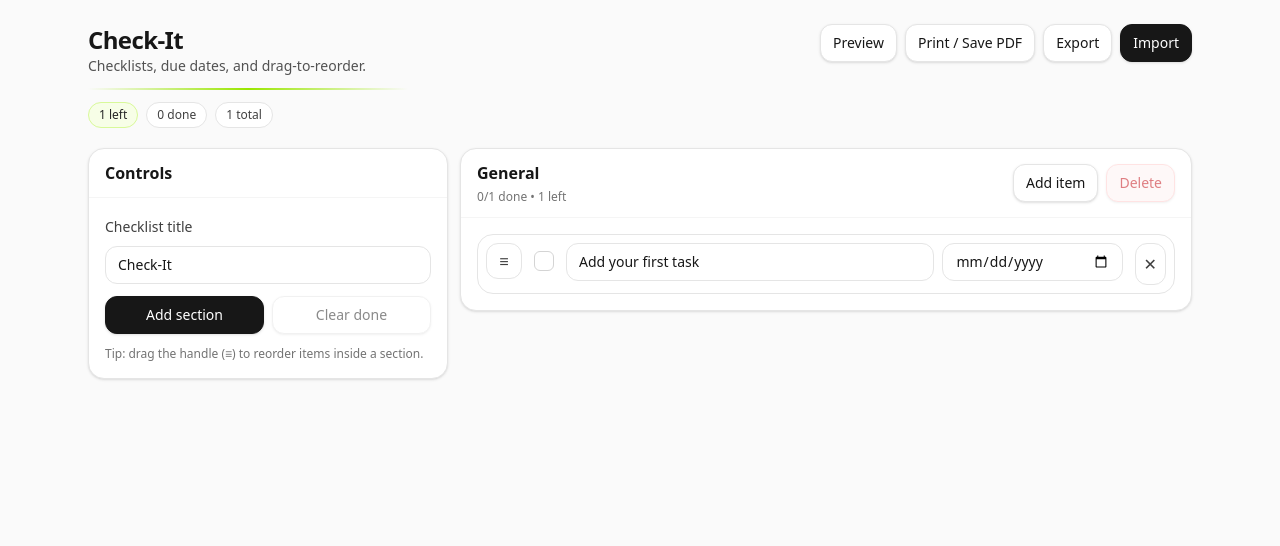
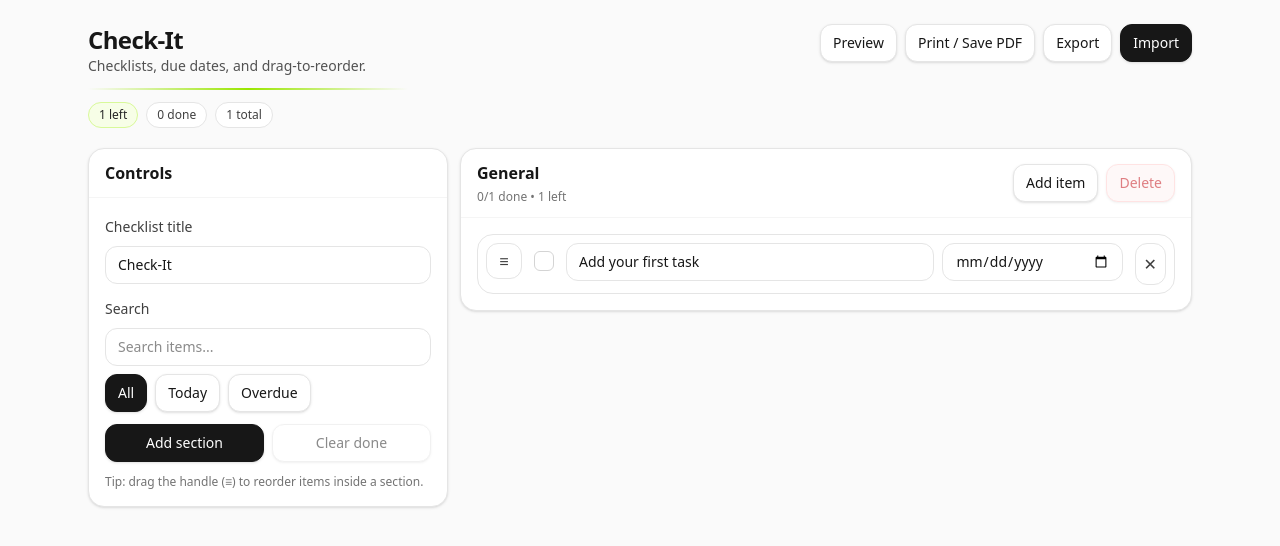
Before and after one commit to retronlinede-design/toolstack-check-it, a React (Vite) app: page / in a window 1280 px wide. Shown: the top 546 px of the page. Built offline with nearby package versions, Linux system fonts and the light colour scheme.

Commit message:
checkit: add search + due filters

```diff
--- a/src/App.jsx
+++ b/src/App.jsx
@@ -9,6 +9,10 @@ import React, { useEffect, useMemo, useRef, useState } from "react";
  * - Print Preview (prints only the preview sheet)
  * - Export/Import JSON
  * - Autosave to localStorage
+ *
+ * Added:
+ * - Search box (filters items across all sections)
+ * - Filter pills: All / Today / Overdue
  */
 
 const LS_KEY = "toolstack_checkit_v2";
@@ -43,23 +47,14 @@ const btnDanger =
   "print:hidden px-3 py-2 rounded-xl text-sm font-medium border border-red-200 bg-red-50 text-red-700 shadow-sm hover:bg-red-100 active:translate-y-[1px] transition disabled:opacity-50 disabled:cursor-not-allowed";
 const inputBase =
   "mt-2 w-full rounded-xl border border-neutral-200 bg-white px-3 py-2 text-sm focus:outline-none focus:ring-2 focus:ring-lime-400/25 focus:border-neutral-300";
-const card =
-  "rounded-2xl bg-white border border-neutral-200 shadow-sm";
-const cardHead =
-  "px-4 py-3 border-b border-neutral-100";
-const cardPad =
-  "p-4";
+const card = "rounded-2xl bg-white border border-neutral-200 shadow-sm";
+const cardHead = "px-4 py-3 border-b border-neutral-100";
+const cardPad = "p-4";
 
 function SmallButton({ children, onClick, tone = "default", disabled, title, className = "" }) {
   const cls = tone === "primary" ? btnPrimary : tone === "danger" ? btnDanger : btnSecondary;
   return (
-    <button
-      type="button"
-      onClick={onClick}
-      disabled={disabled}
-      title={title}
-      className={`${cls} ${className}`}
-    >
+    <button type="button" onClick={onClick} disabled={disabled} title={title} className={`${cls} ${className}`}>
       {children}
     </button>
   );
@@ -70,8 +65,8 @@ function Pill({ children, tone = "default" }) {
     tone === "accent"
       ? "border-lime-200 bg-lime-50 text-neutral-800"
       : tone === "warn"
-        ? "border-amber-200 bg-amber-50 text-neutral-800"
-        : "border-neutral-200 bg-white text-neutral-700";
+      ? "border-amber-200 bg-amber-50 text-neutral-800"
+      : "border-neutral-200 bg-white text-neutral-700";
 
   return (
     <span className={`inline-flex items-center px-2.5 py-1 rounded-full text-xs font-medium border ${cls}`}>
@@ -86,9 +81,7 @@ function Checkbox({ checked, onChange }) {
       type="button"
       onClick={() => onChange(!checked)}
       className={`h-5 w-5 rounded-md border flex items-center justify-center transition ${
-        checked
-          ? "bg-neutral-900 border-neutral-900"
-          : "bg-white border-neutral-300 hover:bg-neutral-50"
+        checked ? "bg-neutral-900 border-neutral-900" : "bg-white border-neutral-300 hover:bg-neutral-50"
       }`}
       aria-label={checked ? "Uncheck" : "Check"}
     >
@@ -141,6 +134,10 @@ function ConfirmModal({ open, title, message, confirmText = "Delete", onConfirm,
 
 export default function App() {
   const [title, setTitle] = useState("Check-It");
+
+  // NEW: Search + filter
+  const [search, setSearch] = useState("");
+  const [filter, setFilter] = useState("all"); // all | today | overdue
 
   const [sections, setSections] = useState(() => {
     const base = [
@@ -204,6 +201,46 @@ export default function App() {
       return { id: s.id, total, done, left: Math.max(0, total - done), overdue };
     });
   }, [sections]);
+
+  // NEW: filtered sections (for display/preview)
+  const filteredSections = useMemo(() => {
+    const q = search.trim().toLowerCase();
+    const t = todayISO();
+
+    const passesFilter = (it) => {
+      if (filter === "today") return !it.done && it.dueDate && it.dueDate === t;
+      if (filter === "overdue") return !it.done && it.dueDate && it.dueDate < t;
+      return true; // all
+    };
+
+    const passesSearch = (it) => {
+      if (!q) return true;
+      return String(it.text || "").toLowerCase().includes(q);
+    };
+
+    return sections.map((s) => ({
+      ...s,
+      items: (s.items || []).filter((it) => passesFilter(it) && passesSearch(it)),
+    }));
+  }, [sections, search, filter]);
+
+  const isFiltered = useMemo(() => !!search.trim() || filter !== "all", [search, filter]);
+
+  const filteredTotals = useMemo(() => {
+    let total = 0;
+    for (const s of filteredSections) total += (s.items || []).length;
+    return { total };
+  }, [filteredSections]);
+
+  const filteredSectionTotals = useMemo(() => {
+    const t = todayISO();
+    return filteredSections.map((s) => {
+      const total = (s.items || []).length;
+      const done = (s.items || []).filter((i) => i.done).length;
+      const overdue = (s.items || []).filter((i) => !i.done && i.dueDate && i.dueDate < t).length;
+      return { id: s.id, total, done, left: Math.max(0, total - done), overdue };
+    });
+  }, [filteredSections]);
 
   const addSection = () => {
     setSections((prev) => [...prev, { id: uid(), name: `Section ${prev.length + 1}`, items: [] }]);
@@ -366,6 +403,7 @@ export default function App() {
                     <div className="text-2xl font-bold tracking-tight text-neutral-900">{title || "Check-It"}</div>
                     <div className="text-sm text-neutral-600">
                       {totals.done}/{totals.total} completed{totals.overdue ? ` • ${totals.overdue} overdue` : ""}
+                      {isFiltered ? ` • showing ${filteredTotals.total} item(s)` : ""}
                     </div>
                     <div className="mt-3 h-[2px] w-72 rounded-full bg-gradient-to-r from-lime-400/0 via-lime-400 to-emerald-400/0" />
                   </div>
@@ -373,7 +411,7 @@ export default function App() {
                 </div>
 
                 <div className="mt-5 space-y-5">
-                  {sections.map((s) => (
+                  {filteredSections.map((s) => (
                     <div key={s.id} className="rounded-2xl border border-neutral-200">
                       <div className="px-4 py-3 border-b border-neutral-100 flex items-center justify-between">
                         <div className="font-semibold text-neutral-900">{s.name}</div>
@@ -427,6 +465,7 @@ export default function App() {
               <Pill>{totals.done} done</Pill>
               <Pill>{totals.total} total</Pill>
               {totals.overdue ? <Pill tone="warn">{totals.overdue} overdue</Pill> : null}
+              {isFiltered ? <Pill>Filtered: {filteredTotals.total}</Pill> : null}
             </div>
           </div>
 
@@ -463,6 +502,70 @@ export default function App() {
                 <input className={inputBase} value={title} onChange={(e) => setTitle(e.target.value)} />
               </div>
 
+              {/* NEW: Search + Filter */}
+              <div>
+                <label className="text-sm text-neutral-700 font-medium">Search</label>
+                <input
+                  className={inputBase}
+                  value={search}
+                  onChange={(e) => setSearch(e.target.value)}
+                  placeholder="Search items..."
+                />
+
+                <div className="mt-2 flex flex-wrap gap-2">
+                  <button
+                    type="button"
+                    className={`print:hidden px-3 py-2 rounded-xl text-sm font-medium border shadow-sm transition ${
+                      filter === "all"
+                        ? "border-neutral-900 bg-neutral-900 text-white"
+                        : "border-neutral-200 bg-white hover:bg-neutral-50 text-neutral-900"
+                    }`}
+                    onClick={() => setFilter("all")}
+                  >
+                    All
+                  </button>
+                  <button
+                    type="button"
+                    className={`print:hidden px-3 py-2 rounded-xl text-sm font-medium border shadow-sm transition ${
+                      filter === "today"
+                        ? "border-neutral-900 bg-neutral-900 text-white"
+                        : "border-neutral-200 bg-white hover:bg-neutral-50 text-neutral-900"
+                    }`}
+                    onClick={() => setFilter("today")}
+                  >
+                    Today
+                  </button>
+                  <button
+                    type="button"
+                    className={`print:hidden px-3 py-2 rounded-xl text-sm font-medium border shadow-sm transition ${
+                      filter === "overdue"
+                        ? "border-neutral-900 bg-neutral-900 text-white"
+                        : "border-neutral-200 bg-white hover:bg-neutral-50 text-neutral-900"
+                    }`}
+                    onClick={() => setFilter("overdue")}
+                  >
+                    Overdue
+                  </button>
+
+                  {isFiltered ? (
+                    <button
+                      type="button"
+                      className={btnSecondary}
+                      onClick={() => {
+                        setSearch("");
+                        setFilter("all");
+                      }}
+                    >
+                      Clear
+                    </button>
+                  ) : null}
+                </div>
+
+                {isFiltered ? (
+                  <div className="mt-2 text-xs text-neutral-500">Showing {filteredTotals.total} item(s) (filtered)</div>
+                ) : null}
+              </div>
+
               <div className="grid grid-cols-2 gap-2">
                 <SmallButton tone="primary" onClick={addSection} className="w-full">
                   Add section
@@ -479,16 +582,17 @@ export default function App() {
                 </SmallButton>
               </div>
 
-              <div className="text-xs text-neutral-500">
-                Tip: drag the handle (≡) to reorder items inside a section.
-              </div>
+              <div className="text-xs text-neutral-500">Tip: drag the handle (≡) to reorder items inside a section.</div>
             </div>
           </div>
 
           {/* Sections */}
           <div className="lg:col-span-2 space-y-3">
-            {sections.map((s) => {
-              const st = sectionTotals.find((x) => x.id === s.id) || { total: 0, done: 0, left: 0, overdue: 0 };
+            {filteredSections.map((s) => {
+              const stAll = sectionTotals.find((x) => x.id === s.id) || { total: 0, done: 0, left: 0, overdue: 0 };
+              const stShown = filteredSectionTotals.find((x) => x.id === s.id) || { total: 0, done: 0, left: 0, overdue: 0 };
+              const st = isFiltered ? stShown : stAll;
+
               return (
                 <div key={s.id} className={`${card}`}>
                   <div className={`${cardHead} flex items-center justify-between gap-3`}>
@@ -500,6 +604,9 @@ export default function App() {
                       />
                       <div className="text-xs text-neutral-500 mt-1">
                         {st.done}/{st.total} done • {st.left} left{st.overdue ? ` • ${st.overdue} overdue` : ""}
+                        {isFiltered ? (
+                          <span className="ml-2">• showing {stShown.total}/{stAll.total}</span>
+                        ) : null}
                       </div>
                     </div>
 
```
